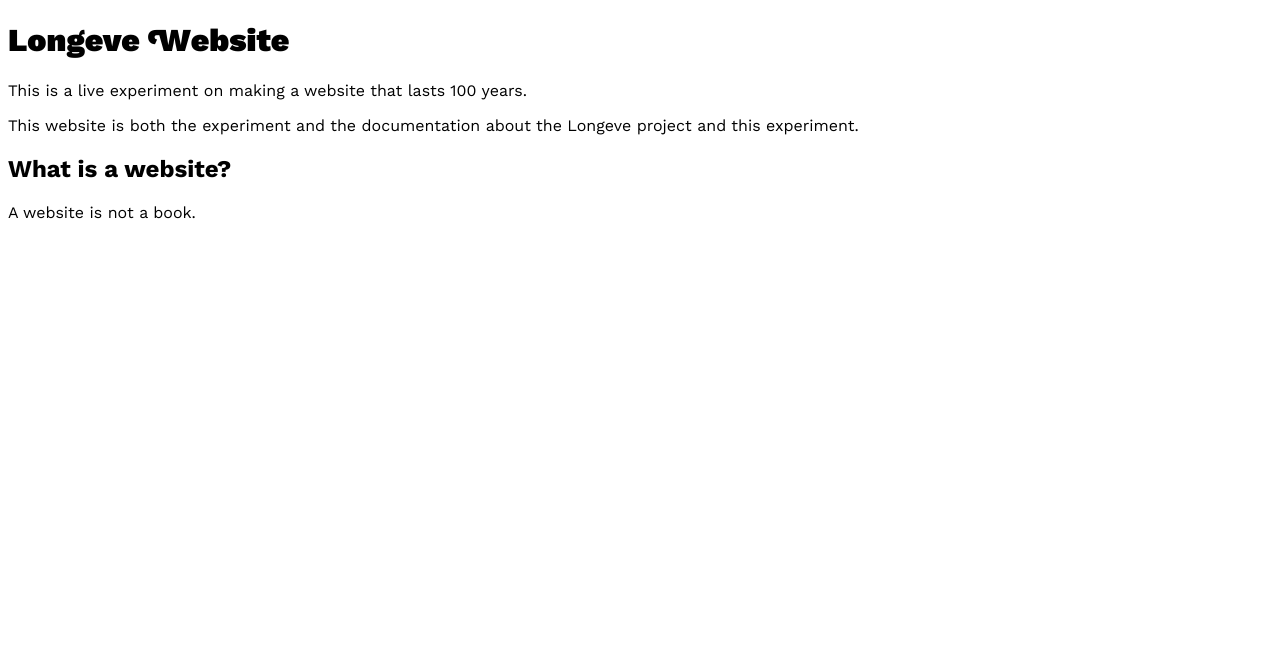
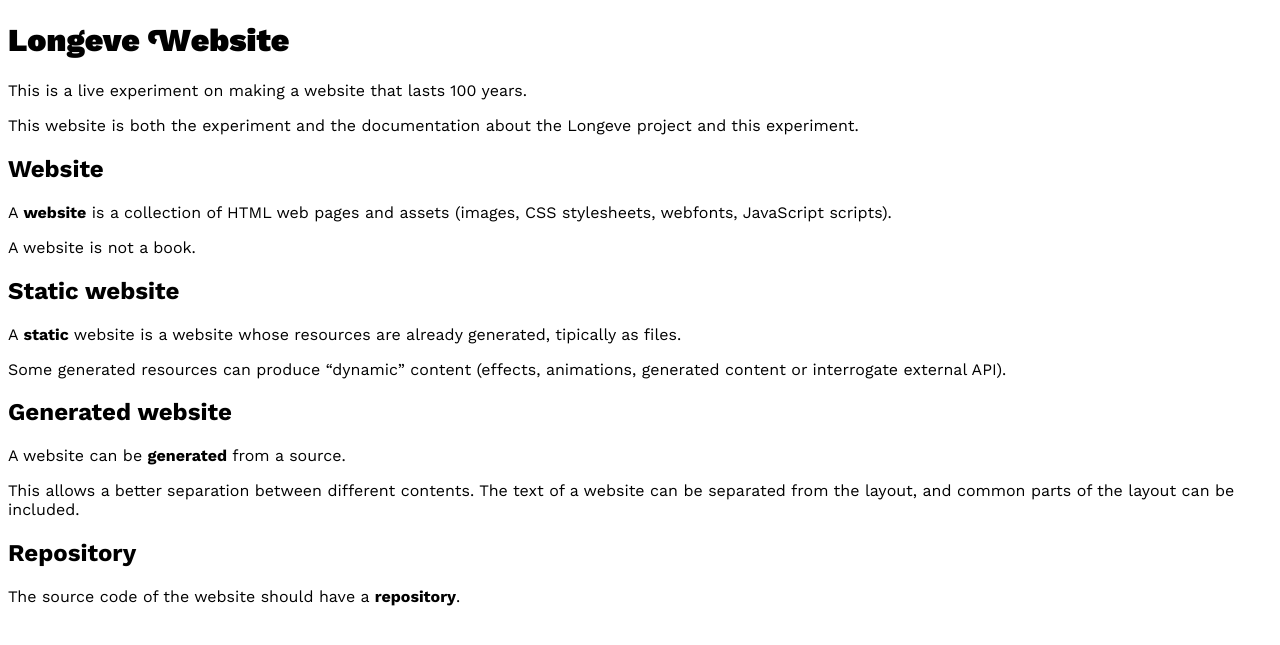
Before and after one commit to longeve/longeve.github.io, a Jekyll site: the page built from website/index.md, in a window 1280 px wide. Shown: the top 645 px of the page. Built offline with Jekyll 4.4.1, drawn with Linux system fonts in a browser that asks for light colours; our own code applies the rules of GitHub Pages for plain Markdown files; Markdown is read by kramdown in place of the engine named in the settings.

Commit message:
Update index.md

```diff
--- a/website/index.md
+++ b/website/index.md
@@ -7,6 +7,24 @@ This is a live experiment on making a website that lasts 100 years.
 
 This website is both the experiment and the documentation about the Longeve project and this experiment.
 
-## What is a website?
+## Website
+
+A **website** is a collection of HTML web pages and assets (images, CSS stylesheets, webfonts, JavaScript scripts).
 
 A website is not a book.
+
+## Static website
+
+A **static** website is a website whose resources are already generated, tipically as files.
+
+Some generated resources can produce "dynamic" content (effects, animations, generated content or interrogate external API).
+
+## Generated website
+
+A website can be **generated** from a source.
+
+This allows a better separation between different contents. The text of a website can be separated from the layout, and common parts of the layout can be included.
+
+## Repository
+
+The source code of the website should have a **repository**.
```
